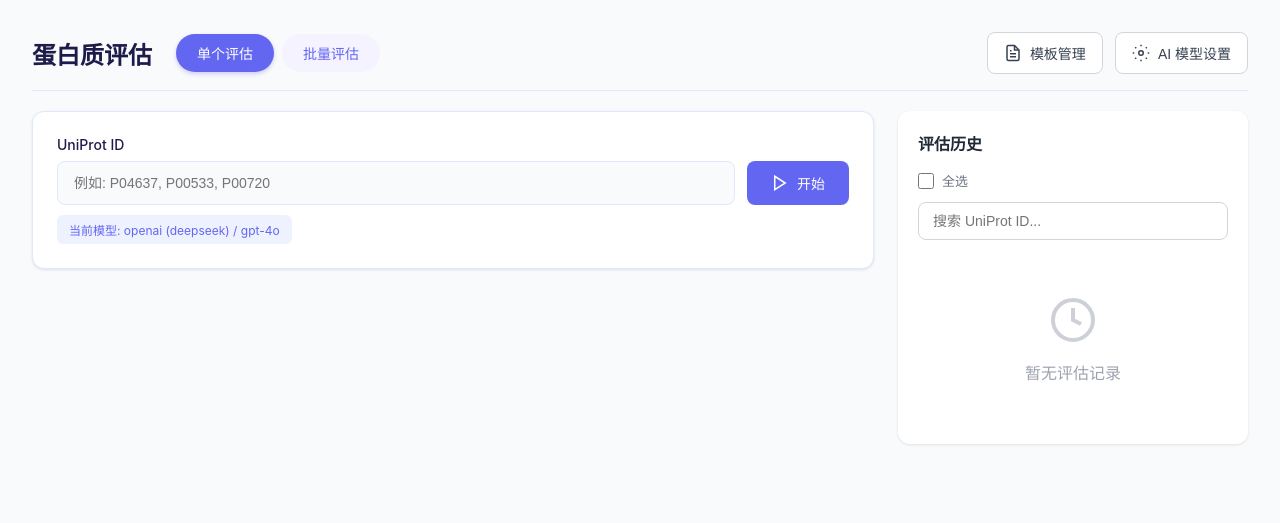
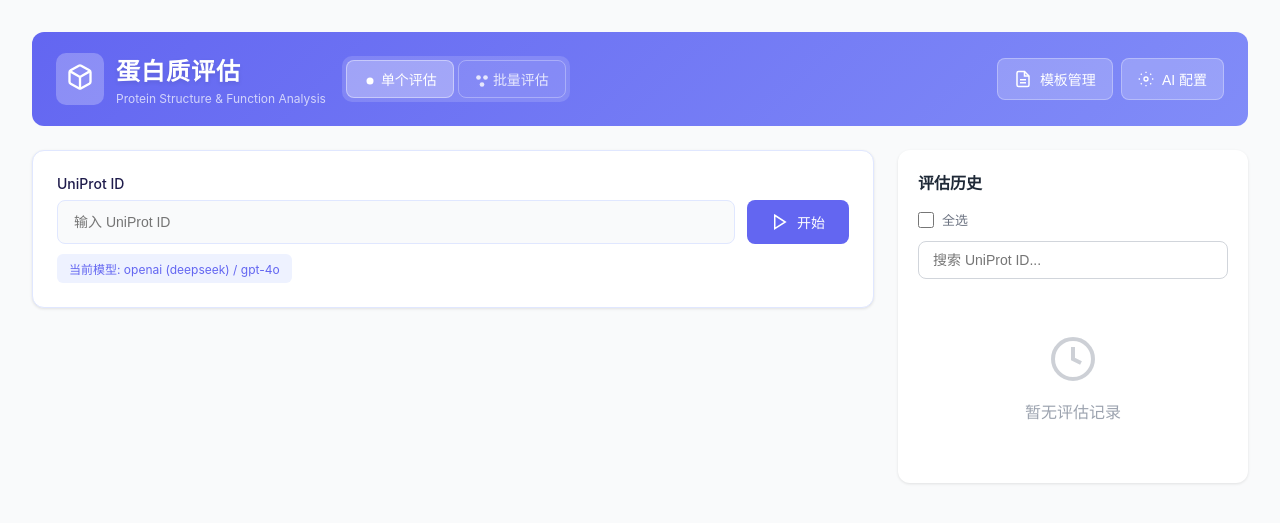
Before and after one commit to Jing0715-fer/protein_evaluator, a Flask app: page /evaluation in a window 1280 px wide. Shown: the top 523 px of the page. Run offline with Flask 3, Linux system fonts and the light colour scheme; data that the repository does not hold is empty; some libraries are stand-ins or nearby versions.

Commit message:
UI: 缩小Tab按钮内边距
Co-Authored-By: Claude Opus 4.6 <noreply@anthropic.com>

```diff
--- a/templates/evaluation.html
+++ b/templates/evaluation.html
@@ -37,20 +37,6 @@
         padding: 32px;
         max-width: 1400px;
         margin: 0 auto;
-    }
-    .page-header {
-        display: flex;
-        justify-content: space-between;
-        align-items: center;
-        margin-bottom: 20px;
-        padding-bottom: 16px;
-        border-bottom: 1px solid #E0E7FF;
-    }
-    .page-header h1 {
-        margin: 0;
-        font-size: 24px;
-        font-weight: 700;
-        color: #1E1B4B;
     }
     .header-actions {
         display: flex;
@@ -372,27 +358,28 @@
         align-items: center;
     }
     .eval-tab {
-        padding: 8px 20px;
-        background: #F5F3FF;
-        border: 1px solid transparent;
+        padding: 8px 16px;
+        background: transparent;
+        border: 1px solid rgba(255,255,255,0.3);
         font-size: 14px;
         font-weight: 500;
-        color: #6366F1;
+        color: rgba(255,255,255,0.8);
         cursor: pointer;
         transition: all 0.2s;
-        border-radius: 20px;
+        border-radius: 8px;
     }
     .eval-tab:hover {
-        color: #4338CA;
-        background: #E0E7FF;
+        color: #fff;
+        background: rgba(255,255,255,0.15);
+        border-color: rgba(255,255,255,0.5);
     }
     .eval-tab.active {
         color: #fff;
-        background: #6366F1;
-        box-shadow: 0 2px 4px rgba(99, 102, 241, 0.3);
+        background: rgba(255,255,255,0.25);
+        border-color: rgba(255,255,255,0.4);
     }
     .eval-tab.active:hover {
-        background: #4338CA;
+        background: rgba(255,255,255,0.3);
     }
 
     /* Batch evaluation styles - Match single evaluation style */
@@ -680,33 +667,50 @@
 {% block content %}
 <div class="eval-main">
     <!-- Header -->
-    <div class="page-header">
-        <div style="display: flex; align-items: center; gap: 24px; flex: 1;">
-            <h1>蛋白质评估</h1>
+    <div class="page-header" style="background: linear-gradient(135deg, #6366F1 0%, #818CF8 100%); padding: 20px 24px; border-radius: 12px; margin-bottom: 24px;">
+        <div style="display: flex; align-items: center; justify-content: space-between; width: 100%;">
+            <div style="display: flex; align-items: center; gap: 16px;">
+                <div style="display: flex; align-items: center; gap: 12px;">
+                    <div style="background: rgba(255,255,255,0.25); padding: 10px; border-radius: 10px;">
+                        <svg width="28" height="28" viewBox="0 0 24 24" fill="none" stroke="#fff" stroke-width="2">
+                            <path d="M21 16V8a2 2 0 0 0-1-1.73l-7-4a2 2 0 0 0-2 0l-7 4A2 2 0 0 0 3 8v8a2 2 0 0 0 1 1.73l7 4a2 2 0 0 0 2 0l7-4A2 2 0 0 0 21 16z"></path>
+                            <polyline points="3.27 6.96 12 12.01 20.73 6.96"></polyline>
+                            <line x1="12" y1="22.08" x2="12" y2="12"></line>
+                        </svg>
+                    </div>
+                    <div>
+                        <h1 style="margin: 0; font-size: 24px; font-weight: 700; color: #fff; text-shadow: 0 2px 4px rgba(0,0,0,0.1); letter-spacing: 1px;">蛋白质评估</h1>
+                        <p style="margin: 4px 0 0 0; font-size: 12px; color: rgba(255,255,255,0.7);">Protein Structure & Function Analysis</p>
+                    </div>
+                </div>
                 <!-- Tabs -->
-            <div class="eval-tabs" style="margin-bottom: 0; border-bottom: none;">
-                <button class="eval-tab active" id="tab-single" onclick="switchTab('single')">单个评估</button>
-                <button class="eval-tab" id="tab-batch" onclick="switchTab('batch')">批量评估</button>
-            </div>
-        </div>
-        <div class="header-actions">
-            <button class="btn-settings" onclick="openTemplateManager()">
-                <svg width="18" height="18" viewBox="0 0 24 24" fill="none" stroke="currentColor" stroke-width="2">
+                <div class="eval-tabs" style="margin-bottom: 0; border-bottom: none; background: rgba(255,255,255,0.15); padding: 4px; border-radius: 10px; gap: 4px;">
+                    <button class="eval-tab active" id="tab-single" onclick="switchTab('single')">
+                        <svg width="14" height="14" viewBox="0 0 24 24" fill="currentColor" style="vertical-align: middle; margin-right: 4px;"><circle cx="12" cy="12" r="6"></circle></svg>单个评估
+                    </button>
+                    <button class="eval-tab" id="tab-batch" onclick="switchTab('batch')">
+                        <svg width="14" height="14" viewBox="0 0 24 24" fill="currentColor" style="vertical-align: middle; margin-right: 4px;"><circle cx="6" cy="6" r="4"></circle><circle cx="18" cy="6" r="4"></circle><circle cx="12" cy="18" r="4"></circle></svg>批量评估
+                    </button>
+                </div>
+            </div>
+            <div class="header-actions" style="gap: 8px;">
+                <button class="btn-settings" onclick="openTemplateManager()" style="background: rgba(255,255,255,0.2); border: 1px solid rgba(255,255,255,0.3); color: #fff;">
+                    <svg width="18" height="18" viewBox="0 0 24 24" fill="none" stroke="currentColor" stroke-width="2" style="display: block;">
                         <path d="M14 2H6a2 2 0 0 0-2 2v16a2 2 0 0 0 2 2h12a2 2 0 0 0 2-2V8z"></path>
                         <polyline points="14 2 14 8 20 8"></polyline>
                         <line x1="16" y1="13" x2="8" y2="13"></line>
                         <line x1="16" y1="17" x2="8" y2="17"></line>
-                    <polyline points="10 9 9 9 8 9"></polyline>
                     </svg>
                     模板管理
                 </button>
-            <button class="btn-settings" onclick="openSettings()">
-                <svg width="18" height="18" viewBox="0 0 24 24" fill="none" stroke="currentColor" stroke-width="2">
+                <button class="btn-settings" onclick="openSettings()" style="background: rgba(255,255,255,0.2); border: 1px solid rgba(255,255,255,0.3); color: #fff;">
+                    <svg width="16" height="16" viewBox="0 0 24 24" fill="none" stroke="currentColor" stroke-width="2">
                         <circle cx="12" cy="12" r="3"></circle>
                         <path d="M12 1v2m0 18v2M4.22 4.22l1.42 1.42m12.72 12.72l1.42 1.42M1 12h2m18 0h2M4.22 19.78l1.42-1.42M18.36 5.64l1.42-1.42"></path>
                     </svg>
-                AI 模型设置
+                    AI 配置
                 </button>
+            </div>
         </div>
     </div>
 
@@ -718,7 +722,7 @@
                 <div class="eval-input-section">
                     <label for="uniprot-id" style="display: block; font-size: 14px; font-weight: 500; color: #1E1B4B; margin-bottom: 8px;">UniProt ID</label>
                     <div style="display: flex; gap: 12px;">
-                        <input type="text" id="uniprot-id" placeholder="例如: P04637, P00533, P00720" style="flex: 1; padding: 12px 16px; border: 1px solid #E0E7FF; border-radius: 8px; font-size: 14px; background: #F9FAFB; transition: all 0.2s;" />
+                        <input type="text" id="uniprot-id" placeholder="输入 UniProt ID" style="flex: 1; padding: 12px 16px; border: 1px solid #E0E7FF; border-radius: 8px; font-size: 14px; background: #F9FAFB; transition: all 0.2s;" />
                         <button class="btn-start" onclick="startEvaluation()">
                             <svg width="18" height="18" viewBox="0 0 24 24" fill="none" stroke="currentColor" stroke-width="2">
                                 <polygon points="5 3 19 12 5 21 5 3"></polygon>
@@ -734,20 +738,20 @@
 
             <!-- Batch Input Section -->
             <div id="batch-input-section" style="display: none;">
-                <div class="batch-input-section">
-                    <div class="batch-input-header">
-                        <h3 style="margin: 0 0 4px 0; font-size: 14px; font-weight: 500; color: #1E1B4B;">批量评估</h3>
-                        <span class="batch-input-hint">支持多个 UniProt ID（每行一个或用逗号分隔）</span>
-                    </div>
-                    <div style="position: relative;">
-                        <textarea id="batch-uniprot-ids" class="batch-textP04637&#area" placeholder="10;P00533&#10;P00720" style="padding-right: 100px;"></textarea>
-                        <button class="btn-start" onclick="startBatchEvaluation()" style="position: absolute; right: 8px; top: 8px; padding: 8px 16px; font-size: 13px;">
+                <div class="eval-input-section">
+                    <label style="display: block; font-size: 14px; font-weight: 500; color: #1E1B4B; margin-bottom: 8px;">任务名称（可选，默认用ID组合）</label>
+                    <div style="margin-bottom: 12px;">
+                        <input type="text" id="batch-name" placeholder="例如: 细胞周期相关蛋白" style="width: 100%; padding: 12px 16px; border: 1px solid #E0E7FF; border-radius: 8px; font-size: 14px; background: #F9FAFB; box-sizing: border-box;" />
+                    </div>
+                    <label style="display: block; font-size: 14px; font-weight: 500; color: #1E1B4B; margin-bottom: 8px;">UniProt ID（多个用空格或逗号分隔）</label>
+                    <div style="display: flex; gap: 12px;">
+                        <input type="text" id="batch-uniprot-ids" placeholder="P04637 P00533 P00720" style="flex: 1; padding: 12px 16px; border: 1px solid #E0E7FF; border-radius: 8px; font-size: 14px; background: #F9FAFB; transition: all 0.2s;" />
+                        <button class="btn-start" onclick="startBatchEvaluation()" style="align-self: flex-end;">
+                            <svg width="18" height="18" viewBox="0 0 24 24" fill="none" stroke="currentColor" stroke-width="2">
+                                <polygon points="5 3 19 12 5 21 5 3"></polygon>
+                            </svg>
                             开始
                         </button>
-                    </div>
-                    <div class="batch-name-input" style="margin-top: 12px;">
-                        <label for="batch-name" style="display: block; font-size: 14px; font-weight: 500; color: #1E1B4B; margin-bottom: 6px;">任务名称（可选，默认用ID组合）</label>
-                        <input type="text" id="batch-name" placeholder="例如: 细胞周期相关蛋白评估" style="width: 100%; padding: 10px 14px; border: 1px solid #E0E7FF; border-radius: 8px; font-size: 14px; background: #F9FAFB; box-sizing: border-box;" />
                     </div>
                     <div id="batch-config-display" style="font-size: 12px; color: #6366F1; margin-top: 10px; padding: 6px 12px; background: #EEF2FF; border-radius: 6px; display: inline-block;">
                         当前模型: <span id="batch-display-ai-model">-</span>
@@ -1781,7 +1785,7 @@ function switchTab(tab) {
 
 function startBatchEvaluation() {
     const uniprotText = document.getElementById('batch-uniprot-ids').value.trim();
-    const batchName = document.getElementById('batch-name').value.trim();
+    let batchName = document.getElementById('batch-name').value.trim();
 
     if (!uniprotText) {
         alert('请输入UniProt ID列表');
@@ -1793,6 +1797,11 @@ function startBatchEvaluation() {
     if (uniprotIds.length < 2) {
         alert('批量评估至少需要2个UniProt ID');
         return;
+    }
+
+    // Use IDs as default name if not provided
+    if (!batchName) {
+        batchName = uniprotIds.join(' + ');
     }
 
     // Show progress section
@@ -1867,17 +1876,23 @@ function showBatchResults(data) {
     html += '<div class="batch-result-header">';
     html += '<h3>批量评估结果</h3>';
     html += '<div style="display: flex; gap: 8px;">';
-    html += '<button class="btn-secondary" style="padding: 6px 12px; font-size: 13px;" onclick="exportBatchResult(' + batch.id + ')">';
-    html += '<svg width="14" height="14" viewBox="0 0 24 24" fill="none" stroke="currentColor" stroke-width="2">';
-    html += '<path d="M21 15v4a2 2 0 0 1-2 2H5a2 2 0 0 1-2-2v-4"></path>';
-    html += '<polyline points="7 10 12 15 17 10"></polyline>';
-    html += '<line x1="12" y1="15" x2="12" y2="3"></line>';
-    html += '</svg>导出PDF</button>';
-    html += '<button class="batch-delete-btn-result" onclick="deleteBatchResult(' + batch.id + ')">';
+    html += '<button class="btn-secondary" onclick="showBatchPrompt(' + batch.id + ')">';
     html += '<svg width="16" height="16" viewBox="0 0 24 24" fill="none" stroke="currentColor" stroke-width="2">';
-    html += '<polyline points="3 6 5 6 21 6"></polyline>';
-    html += '<path d="M19 6v14a2 2 0 0 1-2 2H7a2 2 0 0 1-2-2V6m3 0V4a2 2 0 0 1 2-2h4a2 2 0 0 1 2 2v2"></path>';
-    html += '</svg>删除</button>';
+    html += '<circle cx="12" cy="12" r="10"></circle>';
+    html += '<line x1="12" y1="16" x2="12" y2="12"></line>';
+    html += '<line x1="12" y1="8" x2="12.01" y2="8"></line>';
+    html += '</svg> 查看Prompt</button>';
+    html += '<button class="btn-secondary" onclick="exportBatchResultMD(' + batch.id + ')">';
+    html += '<svg width="16" height="16" viewBox="0 0 24 24" fill="none" stroke="currentColor" stroke-width="2">';
+    html += '<path d="M14 2H6a2 2 0 0 0-2 2v16a2 2 0 0 0 2 2h12a2 2 0 0 0 2-2V8z"></path>';
+    html += '<polyline points="14 2 14 8 20 8"></polyline>';
+    html += '</svg> 导出MD</button>';
+    html += '<button class="btn-secondary" onclick="exportBatchResult(' + batch.id + ')">';
+    html += '<svg width="16" height="16" viewBox="0 0 24 24" fill="none" stroke="currentColor" stroke-width="2">';
+    html += '<path d="M14 2H6a2 2 0 0 0-2 2v16a2 2 0 0 0 2 2h12a2 2 0 0 0 2-2V8z"></path>';
+    html += '<polyline points="14 2 14 8 20 8"></polyline>';
+    html += '</svg> 导出PDF</button>';
+    html += '<button class="btn-secondary" onclick="deleteBatchResult(' + batch.id + ')">删除</button>';
     html += '</div></div>';
 
     // Protein list
@@ -2522,6 +2537,60 @@ function exportPDF() {
     });
 }
 
+// Show batch prompt template
+function showBatchPrompt(batchId) {
+    var batch = allBatchEvaluations.find(b => b.id === batchId);
+    if (!batch) {
+        alert('没有数据');
+        return;
+    }
+
+    fetch('/api/evaluation/batch-templates')
+        .then(r => r.json())
+        .then(data => {
+            if (data.success && data.templates && data.templates.length > 0) {
+                var template = data.templates[0];
+                alert('Prompt模板:\n\n' + template.content);
+            } else {
+                alert('未找到Prompt模板');
+            }
+        })
+        .catch(err => {
+            alert('获取模板失败: ' + err.message);
+        });
+}
+
+// Export batch result to MD
+function exportBatchResultMD(batchId) {
+    var batch = allBatchEvaluations.find(b => b.id === batchId);
+    if (!batch) {
+        alert('没有可导出的数据');
+        return;
+    }
+
+    var mdContent = '# 批量蛋白质评估报告\n\n';
+    mdContent += '## 基本信息\n\n';
+    mdContent += '- 评估时间: ' + formatDate(batch.created_at) + '\n';
+    mdContent += '- 蛋白数量: ' + batch.uniprot_ids.length + '\n';
+    mdContent += '- UniProt IDs: ' + batch.uniprot_ids.join(', ') + '\n\n';
+
+    if (batch.batch_report) {
+        mdContent += '## 综合关系分析报告\n\n';
+        mdContent += batch.batch_report + '\n\n';
+    }
+
+    // Download MD file
+    var blob = new Blob([mdContent], { type: 'text/markdown;charset=utf-8' });
+    var url = URL.createObjectURL(blob);
+    var a = document.createElement('a');
+    a.href = url;
+    a.download = 'batch_evaluation_' + new Date().toISOString().slice(0,10) + '.md';
+    document.body.appendChild(a);
+    a.click();
+    document.body.removeChild(a);
+    URL.revokeObjectURL(url);
+}
+
 // Export batch result to PDF
 function exportBatchResult(batchId) {
     var batch = allBatchEvaluations.find(b => b.id === batchId);
```
Lines whose indentation alone changed are shown as unchanged.
